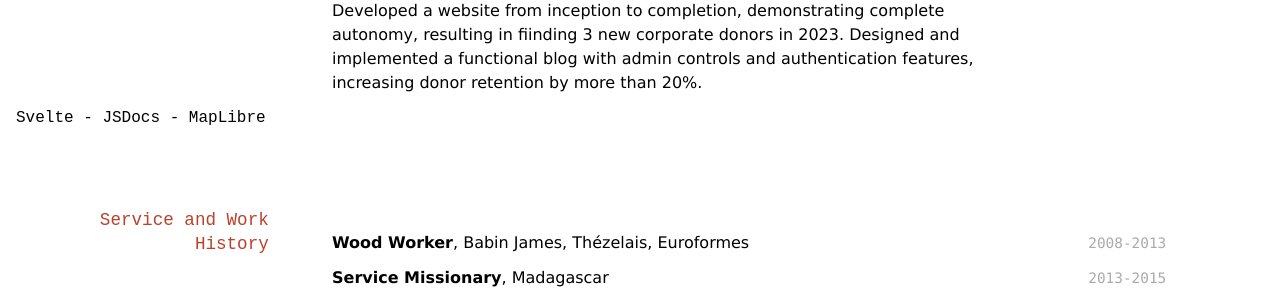
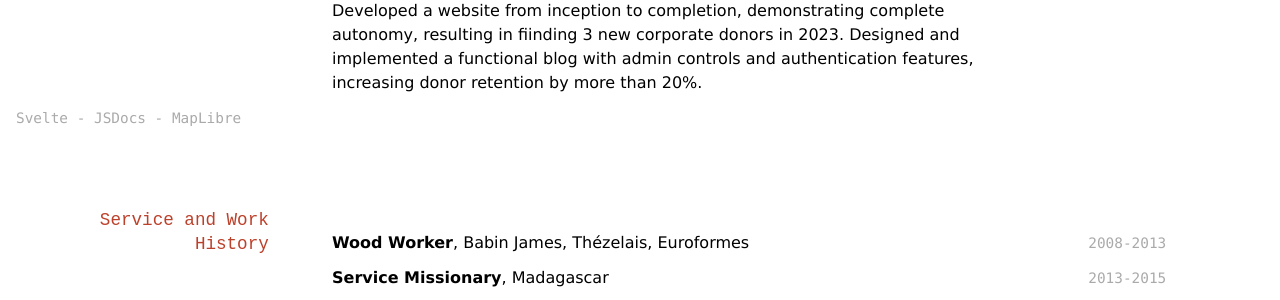
Before and after one commit to Bekiboo/J-Connault_Resume, a Jekyll site: the page built from docs/index.md, in a window 1280 px wide. Shown: the part 1131-1431 px from the top of the page. Built offline with Jekyll 4.4.1, drawn with Linux system fonts in a browser that asks for light colours.

````diff
--- a/docs/index.md
+++ b/docs/index.md
@@ -80,7 +80,9 @@ complete autonomy, resulting in fiinding 3 new corporate donors in 2023.
 Designed and implemented a functional blog with admin controls and
 authentication features, increasing donor retention by more than 20%.
 
-#### Svelte - JSDocs - MapLibre
+```
+Svelte - JSDocs - MapLibre
+```
 
 ## Service and Work History
 
````
